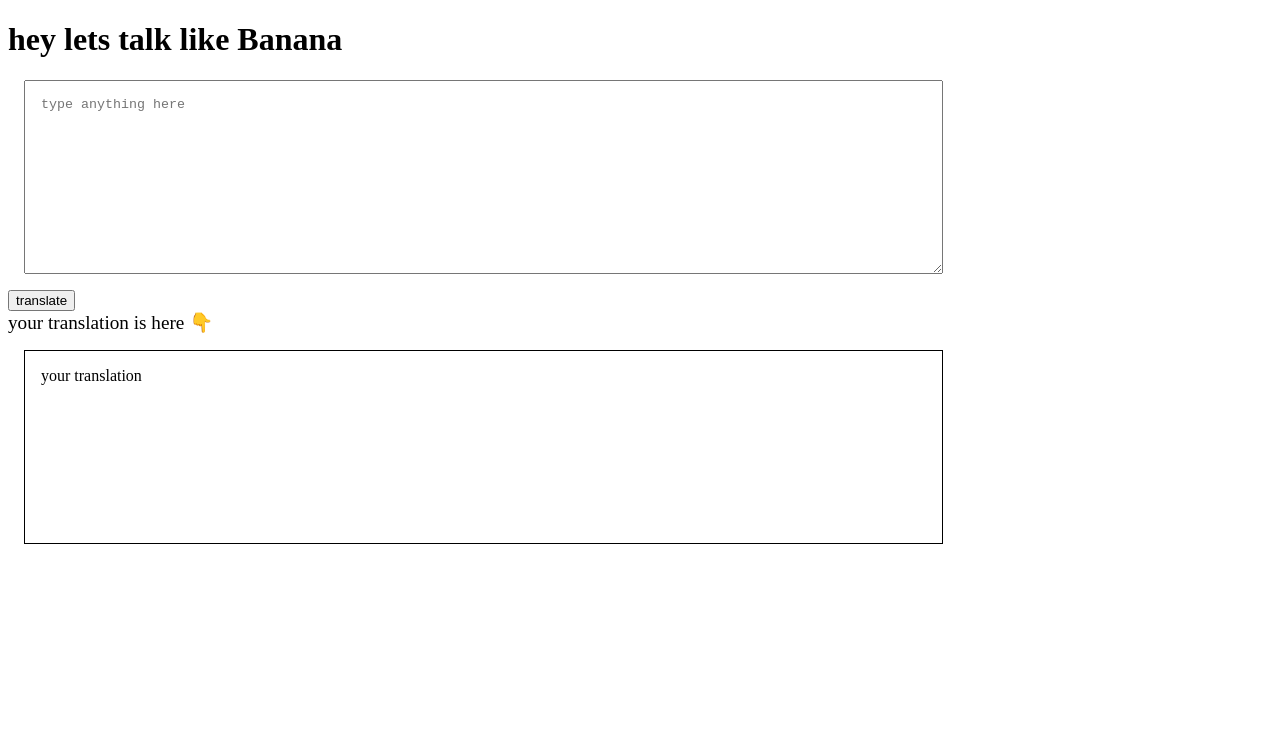
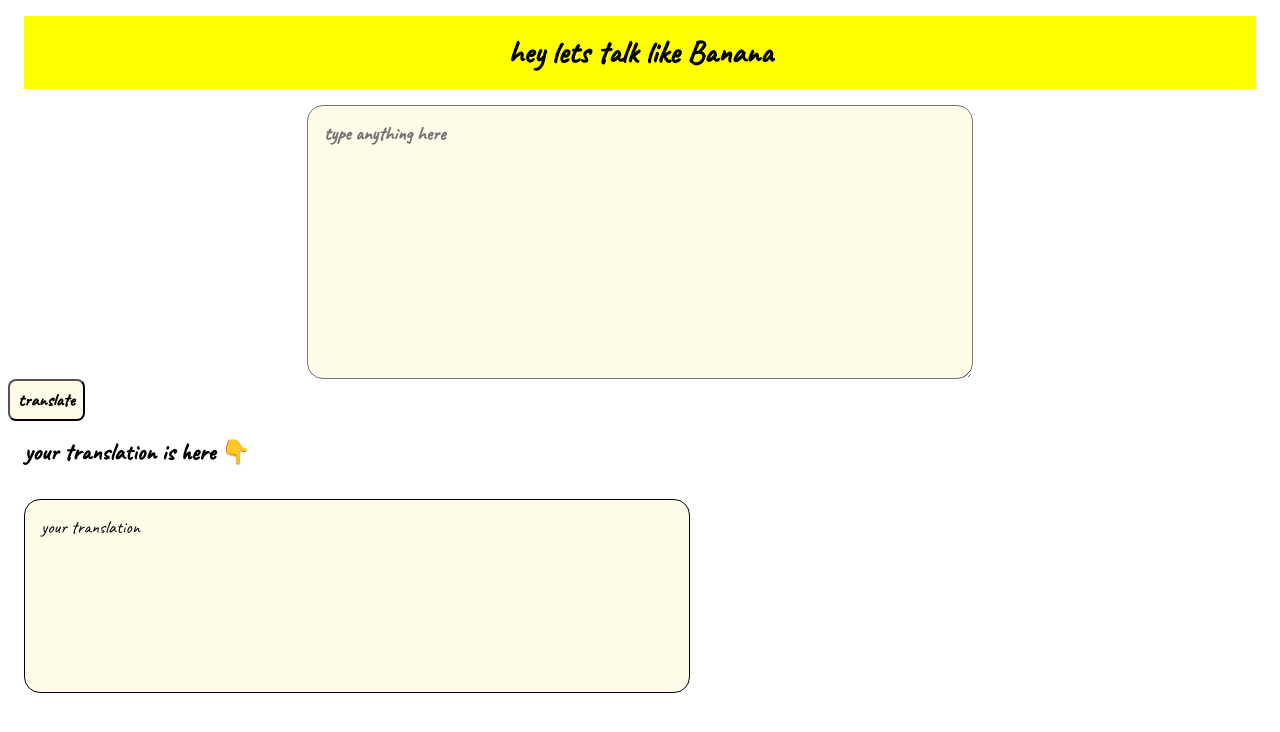
Before and after one commit to Anshul07kalra/banana-speak, a plain HTML site: page index.html in a window 1280 px wide. Drawn offline with Linux system fonts and the light colour scheme.

Commit message:
stylework

```diff
--- a/index.html
+++ b/index.html
@@ -9,13 +9,12 @@
 
     <style>
         textarea {
-            width: 70%;
-            height: 20vh;
+            width: 50%;
+            height: 30vh;
             margin: 1rem;
             padding: 1rem;
             display: block;
         }
-
 
         #output{
             border: 1px solid black;
@@ -23,22 +22,24 @@
             margin: 1rem;
             padding: 1rem;
             display: block;
-            width: 70%;
+            width: 50%;
         }
     </style>
+
+   <link href="style.css" rel='stylesheet'>
 
 </head>
 
 <body>
-    <h1>hey lets talk like Banana</h1>
+    <h1 class="h1-top">hey lets talk like Banana</h1>
 
-    <textarea id="txt-input" placeholder="type anything here"></textarea>
+    <textarea class="text-area" id="txt-input" placeholder="type anything here"></textarea>
 
-    <button id="btn-translate">translate</button>
+    <button class="button-styl" id="btn-translate">translate</button>
 
-    <div style="font-size:larger" >your translation is here 👇</div>
+    <div class="div-1"> your translation is here 👇</div>
 
-    <div id="output">your translation </div>
+    <div class="div-2" id="output">your translation </div>
 
     <script src="app.js" type="text/javascript">  </script>
 
--- /dev/null
+++ b/style.css
@@ -0,0 +1,48 @@
+@import url('https://fonts.googleapis.com/css2?family=Caveat&display=swap');
+
+body{
+    font-family: 'Caveat', cursive;
+}
+
+:root {--primary-color :yellow;}
+:root {--secondery-color :#fefce8}
+
+.h1-top{
+    background-color: var(--primary-color);
+    text-align: center;
+    padding: 1rem;
+    margin: 1rem;
+}
+
+.text-area{
+    margin: auto;
+    border-radius: 1rem;
+    font-size:larger;
+    font-weight: bold;
+    background-color: var(--secondery-color);
+    font-family: 'Caveat', cursive;
+}
+
+.button-styl {
+    margin: auto;
+    padding: 0.5rem;
+    font-weight: bold;
+    font-size: large;
+    font-family:'Caveat', cursive; ;
+    background-color:var(--secondery-color);
+    border-radius: 0.5rem;
+}
+
+.div-1 {
+    font-size:x-large;
+    font-weight: bolder;
+    padding: 1rem;
+}
+
+.div-2 {
+    margin: auto;
+    border-radius: 1rem;
+    font-size: large;
+    background-color: var(--secondery-color);
+    align-self: center;
+}
```
Also changed, not shown: app.js (line endings or trailing spaces).
